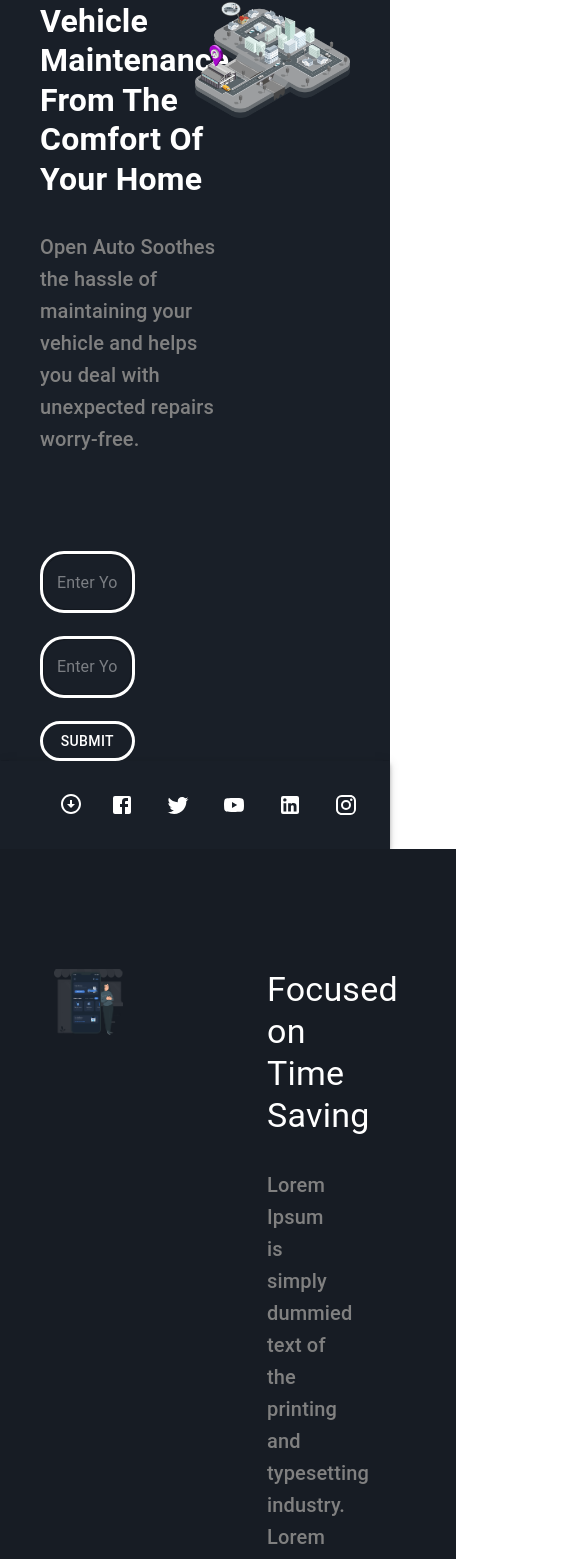
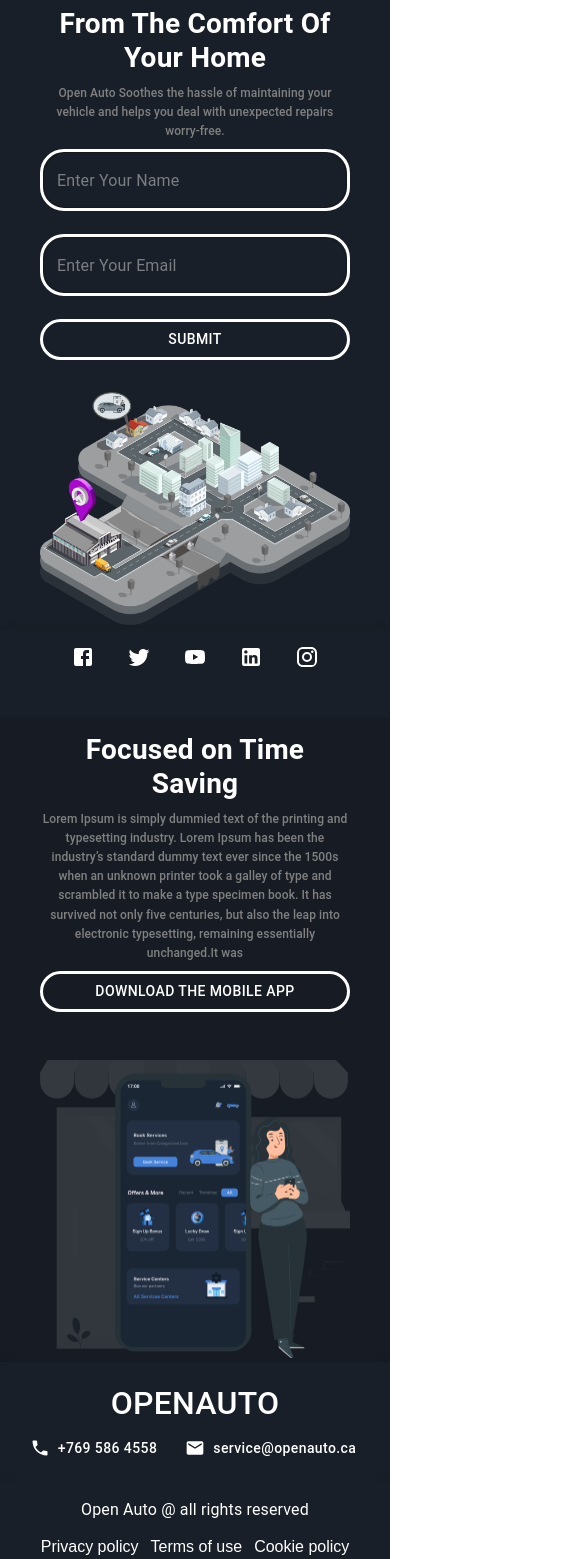
Before and after one commit to Krishnavithal/Openauto, a React (Create React App) app: page / in a window 390 px wide. Shown: the part 132-1691 px from the top of the page, 585 px wide, since content can reach past the window. Built offline with nearby package versions, Linux system fonts and the light colour scheme; the HTML template or start-up script is replaced by a standard one.

Commit message:
Added media queries to achieve responsiveness

```diff
--- a/src/App.js
+++ b/src/App.js
@@ -2,11 +2,14 @@
 import Home from './components/Home/home';
 import Details from './components/Details/mobileDetail';
 import Header from './components/Header/header';
+import { useTheme, useMediaQuery } from "@mui/material"
 
 function App() {
+  const theme = useTheme();
+  const xsView = useMediaQuery(theme.breakpoints.down('sm'));
   return (
     <div className="home">
-      <Header />
+      <Header hideLeftActions={xsView} />
       <Home />
       <Details />
     </div>
--- a/src/components/Details/mobileDetail.css
+++ b/src/components/Details/mobileDetail.css
@@ -13,3 +13,19 @@
 .gridContainerDetails-item {
     padding: 72px;
 }
+
+@media screen and (max-width: 767px) {
+    .gridContainerDetails {
+        padding: 16px 40px 0 40px;
+    }
+
+    .gridContainerDetails-item {
+        padding: 0;
+    }
+
+    .MuiTypography-root.detailHeading {
+        font-size: 28px;
+        font-weight: bold;
+        text-align: center;
+    }
+}
--- a/src/components/Details/mobileDetail.jsx
+++ b/src/components/Details/mobileDetail.jsx
@@ -1,19 +1,22 @@
-import { Grid, Typography, Button } from "@mui/material"
+import { Grid, Typography, Button, useTheme, useMediaQuery } from "@mui/material"
 import "./mobileDetail.css";
 import { pickup_Service } from "../../assets/images";
 import Footer from "../Footer/footer";
 import Header from "../Header/header";
 
 function Details() {
+    const theme = useTheme();
+    const xsView = useMediaQuery(theme.breakpoints.down('sm'));
+
     return (
         <div className="detailsParent">
-            <Grid container className="gridContainerDetails">
+            <Grid container className="gridContainerDetails" direction={xsView ? "column-reverse" : "row"}>
                 <Grid item xs={6} className="gridContainerDetails-item">
                     <img className="pickupServiceImg" src={pickup_Service} alt="Not found" />
                 </Grid>
-                <Grid item direction="column" xs={6} className="gridContainerDetails-item" sx={{ display: "flex", rowGap: "32px" }}>
-                    <Typography variant="h4" component="div" color="white" >Focused on Time Saving</Typography>
-                    <Typography variant="h6" component="div" color="gray" >Lorem Ipsum is simply dummied text of
+                <Grid item direction="column" xs={6} className="gridContainerDetails-item" sx={{ display: "flex", rowGap: xsView ? "8px" : "32px", paddingBottom: xsView && "48px" }}>
+                    <Typography variant="h4" component="div" color="white" className="detailHeading">Focused on Time Saving</Typography>
+                    <Typography variant="h6" component="div" color="gray" sx={{ fontSize: xsView && "12px", textAlign: xsView && "center" }}>Lorem Ipsum is simply dummied text of
                         the printing and typesetting industry. Lorem Ipsum has been the industry’s standard dummy text
                         ever since the 1500s when an unknown printer took a galley of type and scrambled it to make a
                         type specimen book. It has survived not only five centuries, but also the leap into electronic
@@ -23,7 +26,7 @@
                 </Grid>
             </Grid>
             <Header hideDownloadButton={true} />
-            <Footer />
+            <Footer showPolicies={xsView} />
         </div>
     )
 }
--- a/src/components/Footer/footer.css
+++ b/src/components/Footer/footer.css
@@ -9,4 +9,16 @@
 
 .go-down-button:hover {
     cursor: pointer;
+    transform: rotate(180deg)
 }
+
+@keyframes spin {
+    to {
+        transform: rotate(180deg)
+    }
+}
+
+.policies{
+    display: flex;
+    column-gap: 12px;
+}
--- a/src/components/Footer/footer.jsx
+++ b/src/components/Footer/footer.jsx
@@ -1,36 +1,33 @@
-import { AppBar, Toolbar } from '@mui/material';
-import { Facebook, Twitter, YouTube, LinkedIn, Instagram, ArrowCircleDown, ArrowCircleUp } from '@mui/icons-material';
+import { AppBar, Toolbar, useTheme, useMediaQuery } from '@mui/material';
+import { Facebook, Twitter, YouTube, LinkedIn, Instagram, ArrowCircleUp } from '@mui/icons-material';
 import Typography from '@mui/material/Typography';
 import "./footer.css"
-import { useState } from 'react';
 
-export default function Footer({ hideCopyRightsLogo }) {
-    const [upArrow, setUpArrow] = useState(true);
-    function handleScroll() {
+export default function Footer({ hideCopyRightsLogo, showPolicies }) {
+
+    const theme = useTheme();
+    const xsView = useMediaQuery(theme.breakpoints.down('sm'));
+
+    const handleScroll = () => {
         window.scroll({
             top: document.body.offsetHeight,
             left: 0,
             behavior: 'smooth',
         });
     }
-    function handleHover() {
-        setUpArrow(false);
-    }
     return (
         <AppBar className='footer' position="static" sx={{ padding: "16px" }}>
-
-            <Toolbar>
-                {hideCopyRightsLogo ? <Typography
-
-                    variant="body1"
-                    color="inherit"
-                    style={{ width: '100%', textAlign: 'center', fontSize: "32px" }}
-                >
-                    {!upArrow ? <ArrowCircleDown onClick={handleScroll} /> : <ArrowCircleUp sx={{ ":hover": {handleHover} }} />}
-
-                </Typography> : <Typography variant="body1" component="div" sx={{ flexGrow: 1 }}>
-                    Open Auto @ all rights reserved
-                </Typography>}
+            <Toolbar sx={{ display: xsView && "flex", flexDirection: xsView && "column", rowGap: "16px" }}>
+                {hideCopyRightsLogo ?
+                    !xsView ? <ArrowCircleUp className='go-down-button' sx={{ fontSize: "32px", flexGrow: 1 }} onClick={handleScroll} /> : null
+                    : <Typography variant="body1" component="div" sx={{ flexGrow: 1 }}>
+                        Open Auto @ all rights reserved
+                    </Typography>}
+                {xsView && showPolicies && <div className='policies'>
+                    <span>Privacy policy</span>
+                    <span>Terms of use</span>
+                    <span>Cookie policy</span>
+                </div>}
                 <div className="footerIcons">
                     <Facebook />
                     <Twitter />
--- a/src/components/Header/header.css
+++ b/src/components/Header/header.css
@@ -6,7 +6,19 @@
     border-radius: 24px;
 }
 
-.left-actions{
+.left-actions {
     display: flex;
     column-gap: 32px;
 }
+
+@media screen and (max-width: 767px) {
+    .MuiButton-root.download {
+        border-radius: 24px;
+        width: 100%;
+    }
+
+    .left-actions {
+        display: flex;
+        column-gap: 16px;
+    }
+}
--- a/src/components/Header/header.jsx
+++ b/src/components/Header/header.jsx
@@ -1,19 +1,21 @@
-import { AppBar, Toolbar, Typography, Button } from "@mui/material";
+import { AppBar, Toolbar, Typography, Button, useTheme, useMediaQuery } from "@mui/material";
 import { Phone, Email } from '@mui/icons-material';
 import "./header.css";
 
-function Header({ hideDownloadButton }) {
+function Header({ hideDownloadButton, hideLeftActions }) {
+    const theme = useTheme();
+    const xsView = useMediaQuery(theme.breakpoints.down('sm'));
     return (
         <AppBar className="header" position="static" sx={{ padding: "16px" }}>
-            <Toolbar>
+            <Toolbar sx={{ display: xsView && "flex", flexDirection: xsView && "column", padding: xsView && "0px" }}>
                 <Typography variant="h6" component="div" sx={{ flexGrow: 1, fontSize: "32px" }}>
                     OPENAUTO
                 </Typography>
-                <div className="left-actions">
+                {!hideLeftActions && <div className="left-actions">
                     <Button color="inherit" startIcon={<Phone />}>+769 586 4558</Button>
                     <Button color="inherit" startIcon={<Email />} sx={{ textTransform: "lowercase" }}>service@openauto.ca</Button>
                     {!hideDownloadButton ? <Button className="download" color="inherit" variant="outlined">Download the mobile app</Button> : null}
-                </div>
+                </div>}
             </Toolbar>
         </AppBar>
     )
--- a/src/components/Home/home.css
+++ b/src/components/Home/home.css
@@ -31,3 +31,41 @@
     background: #7B0DE1;
     border: solid #7B0DE1;
 }
+
+.loader {
+    border: 1px solid #f3f3f3;
+    /* Light grey */
+    border-top: 1px solid #3498db;
+    /* Blue */
+    border-radius: 50%;
+    width: 20px;
+    height: 20px;
+    animation: spin 2s linear infinite;
+    margin-right: 2px;
+}
+
+@keyframes spin {
+    0% {
+        transform: rotate(0deg);
+    }
+
+    100% {
+        transform: rotate(360deg);
+    }
+}
+
+@media screen and (max-width: 767px) {
+    .MuiTypography-root.home-page-heading {
+        font-size: 28px;
+        font-weight: bold;
+        text-align: center;
+    }
+
+    .MuiButton-root.submit,
+    .MuiOutlinedInput-root.input-fields {
+        border-radius: 24px;
+        width: 100%;
+        color: white;
+        border: solid white;
+    }
+}
--- a/src/components/Home/home.jsx
+++ b/src/components/Home/home.jsx
@@ -1,28 +1,29 @@
-import { Grid, Typography } from "@mui/material"
+import { Grid, Typography, useTheme, useMediaQuery } from "@mui/material"
 import "./home.css";
 import { Pickup_Illustration } from "../../assets/images";
 import UserForm from "./userForm";
 import Footer from "../Footer/footer";
 
 function Home() {
-
+    const theme = useTheme();
+    const xsView = useMediaQuery(theme.breakpoints.down('sm'));
     return (
         <div className="homeContent">
-            <Grid container className="gridContainer">
-                <Grid item container xs={6} direction="column" sx={{ rowGap: "32px" }}>
+            <Grid container className="gridContainer" direction={xsView ? "column" : "row"}>
+                <Grid item container xs={6} direction="column" sx={{ rowGap: xsView ? "8px" : "32px", paddingBottom: xsView && "32px" }}>
                     <div style={{ display: 'flex', flexDirection: "column" }}>
                         <Typography className="home-page-heading" variant="h4" component="div" color="white">Vehicle Maintenance</Typography>
                         <Typography className="home-page-heading" variant="h4" component="div" color="white">From The Comfort Of</Typography>
                         <Typography className="home-page-heading" variant="h4" component="div" color="white">Your Home</Typography>
                     </div>
-                    <Typography variant="h6" component="div" color="gray" >Open Auto Soothes the hassle of maintaining your vehicle and helps you deal with unexpected repairs worry-free.</Typography>
+                    <Typography variant="h6" component="div" color="gray" sx={{ fontSize: xsView && "12px", textAlign: xsView && "center" }}>Open Auto Soothes the hassle of maintaining your vehicle and helps you deal with unexpected repairs worry-free.</Typography>
                     <UserForm />
                 </Grid>
                 <Grid item xs={6}>
                     <img className="pickupIllustrationImg" src={Pickup_Illustration} alt="Not found" />
                 </Grid>
             </Grid>
-            <Footer hideCopyRightsLogo={true}/>
+            <Footer hideCopyRightsLogo={true} />
         </div>
     )
 }
--- a/src/components/Home/userForm.jsx
+++ b/src/components/Home/userForm.jsx
@@ -1,34 +1,48 @@
 import { Button, Grid, FormControl, FormHelperText, Snackbar, Alert, OutlinedInput } from "@mui/material"
 import { Formik } from "formik";
 import { object, string } from 'yup';
-import { useState } from "react";
+import { useState, useEffect } from "react";
 import "./home.css";
 
 function UserForm() {
+
     const [status, setStatus] = useState("info");
     const [message, setMessage] = useState("Please submit your details");
-    const [openSnackbar, setopenSnackbar] = useState(false);
+    const [openSnackbar, setOpenSnackbar] = useState(false);
+    const [isLoading, setIsLoading] = useState(true);
+
+    useEffect(() => {
+        setIsLoading(false);
+    }, []);
+
     const validationSchema = object().shape({
         email: string().label('Email').required().email(),
         userName: string().label('Name').required(),
     });
     const handleSubmit = (_values) => {
         console.log("Submitted.........", _values);
+        setIsLoading(true);
         fetch(`https://my.api.mockaroo.com/Openauto_User/${_values['userName']}/${_values['email'].replace(".com", "")}?key=b1d91540&__method=POST`, {
             method: 'POST'
         })
-            .then(res => res.json())
+            .then(res => {
+                setIsLoading(false);
+                if (res.ok) {
+                    return res.json();
+                }
+                throw new Error('Something went wrong');
+            })
             .then(data => {
                 console.log(data['first_name']);
                 setStatus("success");
                 setMessage("Details saved successfully");
-                setopenSnackbar(true);
+                setOpenSnackbar(true);
             })
             .catch(err => {
                 console.log(err);
                 setStatus("error");
                 setMessage("Something went wrong");
-                setopenSnackbar(true);
+                setOpenSnackbar(true);
             });
 
     }
@@ -92,9 +106,14 @@
                                     {errors.email && touched.email ? errors.email : ' '}
                                 </FormHelperText>
                             </FormControl>
-                            <Button className="submit" type="submit" color="inherit" variant="outlined" disabled={!!(errors.email || errors.userName)}>
+                            {isLoading ? <Button
+                                className="submit"
+                                variant="outlined"
+                            >
+                                <div className="loader"></div>Saving
+                            </Button> : <Button className="submit" type="submit" variant="outlined" disabled={!!(errors.email || errors.userName)}>
                                 Submit
-                            </Button>
+                            </Button>}
                         </Grid>
                     </form>)}
             </Formik>
@@ -103,7 +122,7 @@
                 open={openSnackbar}
                 autoHideDuration={1000}
             >
-                <Alert onClose={() => { setopenSnackbar(false) }} severity={status} >
+                <Alert onClose={() => { setOpenSnackbar(false) }} severity={status} >
                     {message}
                 </Alert>
             </Snackbar>
```
